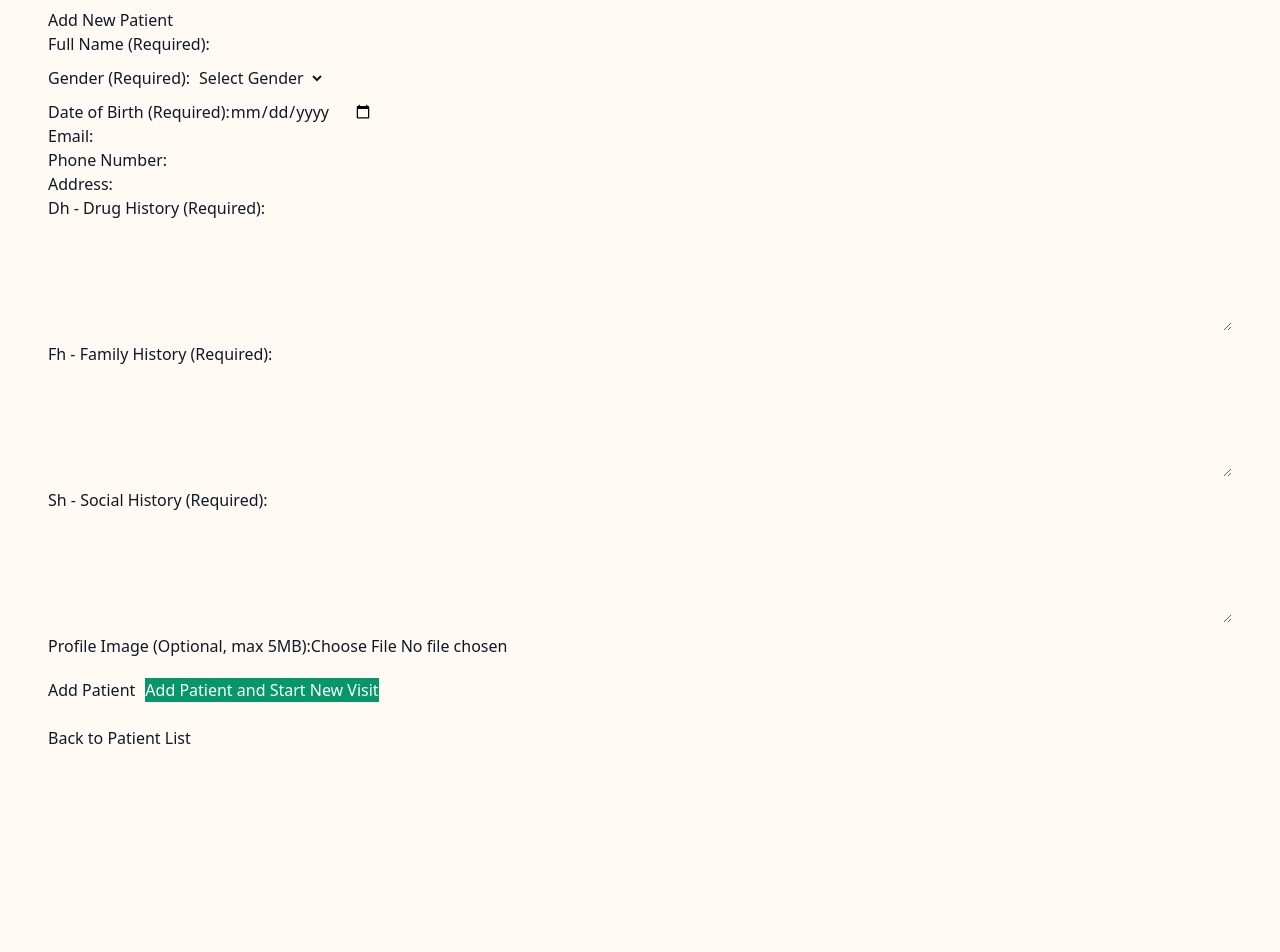
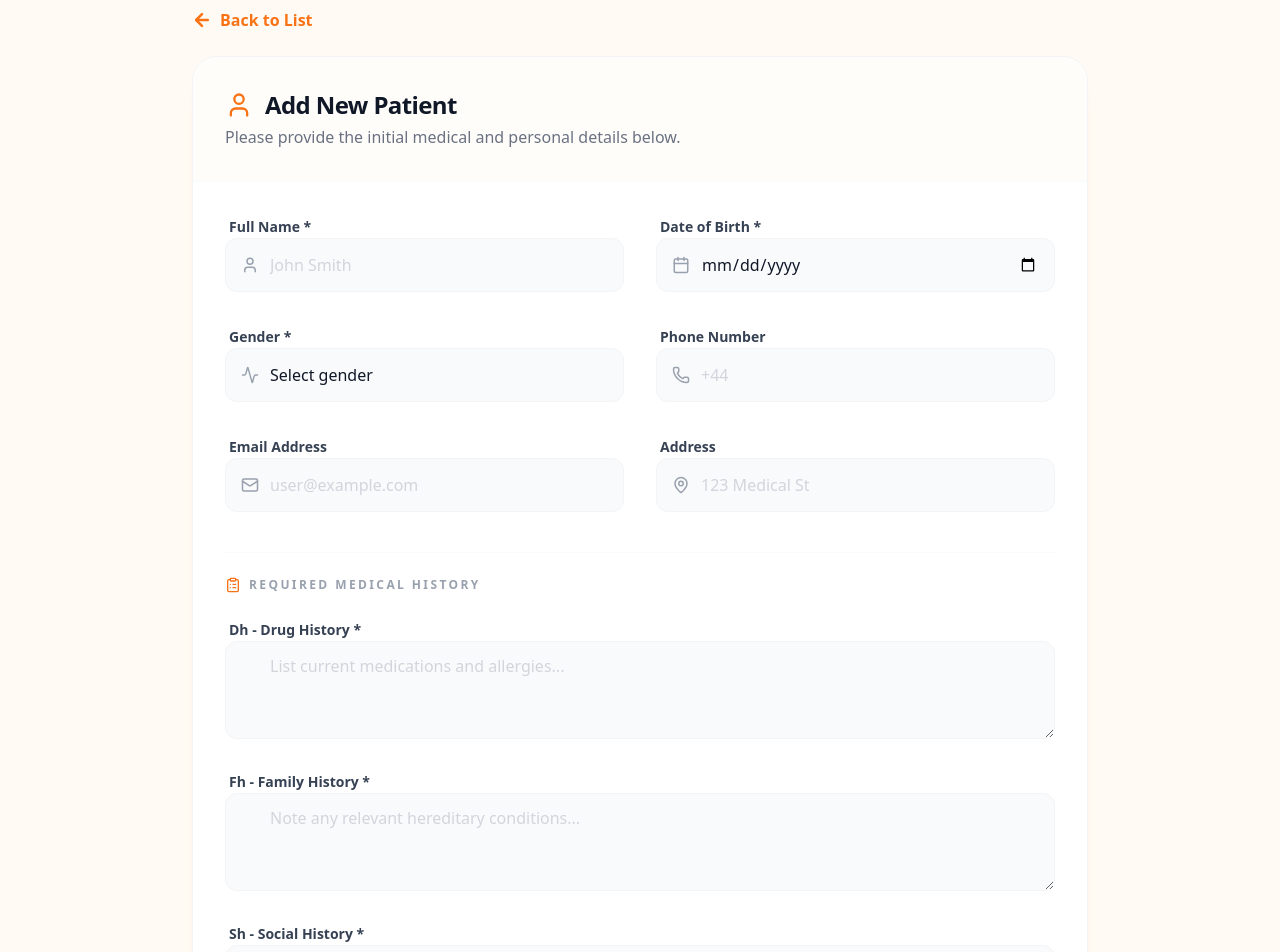
Before and after one commit to FaresRe1/PatientLookup, a Next.js app in the folder App/: page /add-client in a window 1280 px wide. Shown: the part 120-1072 px from the top of the page. Before the commit the page ends 918 px from the top, so only its background shows below. Built offline with nearby package versions, Linux system fonts and the light colour scheme.

Commit message:
UI for add patient

```diff
--- a/App/src/app/add-client/page.tsx
+++ b/App/src/app/add-client/page.tsx
@@ -1,222 +1,166 @@
 "use client";
-import { useState } from "react";
 import { useRouter } from "next/navigation";
 import Link from "next/link";
+import { User, Activity, ArrowLeft, Upload, Calendar, Phone, Mail, MapPin, ClipboardList } from "lucide-react";
+import { useAddPatient } from "src/hooks/useAddPatients"
 
 export default function AddClientPage() {
-  const [fullName, setFullName] = useState("");
-  const [gender, setGender] = useState("");
-  const [dob, setDob] = useState("");
-  const [email, setEmail] = useState("");
-  const [phoneNumber, setPhoneNumber] = useState("");
-  const [address, setAddress] = useState("");
-  const [drugHistory, setDrugHistory] = useState("");
-  const [familyHistory, setFamilyHistory] = useState("");
-  const [socialHistory, setSocialHistory] = useState("");
-  const [profileImage, setProfileImage] = useState<File | null>(null);
-  const [error, setError] = useState<string | null>(null);
-  const [success, setSuccess] = useState<string | null>(null);
+  const router = useRouter();
+  const { savePatient, isLoading, error } = useAddPatient();
 
-  const router = useRouter();
-  const handleSubmit = async (e: React.FormEvent, startNewVisit: boolean = false) => {
+  const handleFormSubmit = async (e: React.FormEvent<HTMLFormElement>, startNewVisit: boolean = false) => {
     e.preventDefault();
-    setError(null);
-    setSuccess(null);
 
-    if (!fullName.trim()) {
-      setError("Full Name is required.");
-      return;
-    }
-    if (!drugHistory.trim()) {
-      setError("Drug History (Dh) is required.");
-      return;
-    }
-    if (!familyHistory.trim()) {
-      setError("Family History (Fh) is required.");
-      return;
-    }
-    if (!socialHistory.trim()) {
-      setError("Social History (Sh) is required.");
-      return;
-    }
+    const formData = new FormData(e.currentTarget);
 
-    try {
-      const formData = new FormData();
-      formData.append('fullName', fullName);
-      formData.append('gender', gender);
-      formData.append('dob', dob);
-      formData.append('drugHistory', drugHistory);
-      formData.append('familyHistory', familyHistory);
-      formData.append('socialHistory', socialHistory);
-      if (email) formData.append('email', email);
-      if (phoneNumber) formData.append('phoneNumber', phoneNumber);
-      if (address) formData.append('address', address);
-      if (profileImage) formData.append('profileImage', profileImage);
+    const result = await savePatient(formData);
 
-      const response = await fetch("/api/clients", {
-        method: "POST",
-        body: formData,
-      });
-
-      if (!response.ok) {
-        const errorData = await response.json();
-        throw new Error(errorData.msg || "Failed to add client.");
-      }
-
-      const responseData = await response.json();
-      const newClientId = responseData.newClient.id;
-
-      setSuccess("Client added successfully!");
-      setFullName("");
-      setGender("")
-      setDob("");
-      setDrugHistory("");
-      setFamilyHistory("");
-      setSocialHistory("");
-      setEmail("");
-      setPhoneNumber("");
-      setAddress("");
-      setProfileImage(null);
-
+    if (result.success) {
       if (startNewVisit) {
-        router.push(`/clients/${newClientId}/new-visit`);
+        router.push(`/clients/${result.id}/new-visit`);
       } else {
         router.push("/");
       }
-    } catch (err: any) {
-      setError(err.message || "An unexpected error occurred.");
     }
   };
 
   return (
-    <div>
-      <h1>Add New Patient</h1>
-      <form onSubmit={handleSubmit}>
-        {error && <p style={{ color: 'red' }}>{error}</p>}
-        {success && <p style={{ color: 'green' }}>{success}</p>}
-        <div>
-          <label htmlFor="fullName">Full Name (Required):</label>
-          <input
-            id="fullName"
-            type="text"
-            value={fullName}
-            onChange={(e) => setFullName(e.target.value)}
-            required
-          />
+    <div className="max-w-4xl mx-auto space-y-6 pb-20">
+      {/* Header Navigation */}
+      <div className="flex items-center justify-between">
+        <Link
+          href="/"
+          className="flex items-center gap-2 text-brand-orange hover:text-brand-dark-orange font-bold transition-colors"
+        >
+          <ArrowLeft size={20} strokeWidth={3} />
+          Back to List
+        </Link>
       </div>
-        <div>
-          <label htmlFor="gender">Gender (Required):</label>
-          <select
-            id="gender"
-            value={gender}
-            onChange={(e) => setGender(e.target.value)}
-            required
-            style={{ padding: '5px', margin: '5px 0' }}
+
+      {/* Main Form Container */}
+      <div className="bg-white rounded-3xl shadow-clean border border-gray-100 overflow-hidden">
+        <div className="p-8 border-b border-gray-50 bg-orange-50/30">
+          <h2 className="text-2xl font-extrabold text-gray-900 tracking-tight flex items-center gap-3">
+            <User className="text-brand-orange" size={28} />
+            Add New Patient
+          </h2>
+          <p className="text-gray-500 mt-1 font-medium">Please provide the initial medical and personal details below.</p>
+        </div>
+
+        <form
+          onSubmit={(e) => handleFormSubmit(e)}
+          className="p-8 space-y-10"
         >
-            <option value="">Select Gender</option>
+          {error && (
+            <div className="p-4 bg-red-50 border border-red-100 text-red-600 rounded-xl text-sm font-bold animate-in fade-in zoom-in duration-300">
+              {error}
+            </div>
+          )}
+
+          {/* Personal Details Section */}
+          <div className="grid grid-cols-1 md:grid-cols-2 gap-8">
+            <FormGroup label="Full Name *" icon={<User size={18} />}>
+              <input name="fullName" type="text" required placeholder="John Smith" className="form-input-styled" />
+            </FormGroup>
+
+            <FormGroup label="Date of Birth *" icon={<Calendar size={18} />}>
+              <input name="dob" type="date" required className="form-input-styled" />
+            </FormGroup>
+
+            <FormGroup label="Gender *" icon={<Activity size={18} />}>
+              <select name="gender" required className="form-input-styled appearance-none cursor-pointer">
+                <option value="">Select gender</option>
                 <option value="Male">Male</option>
                 <option value="Female">Female</option>
               </select>
+            </FormGroup>
+
+            <FormGroup label="Phone Number" icon={<Phone size={18} />}>
+              <input name="phoneNumber" type="tel" placeholder="+44 " className="form-input-styled" />
+            </FormGroup>
+
+            <FormGroup label="Email Address" icon={<Mail size={18} />}>
+              <input name="email" type="email" placeholder="user@example.com" className="form-input-styled" />
+            </FormGroup>
+
+            <FormGroup label="Address" icon={<MapPin size={18} />}>
+              <input name="address" type="text" placeholder="123 Medical St" className="form-input-styled" />
+            </FormGroup>
           </div>
-        <div>
-          <label htmlFor="dob">Date of Birth (Required):</label>
+
+          {/* Medical History Section */}
+          <div className="space-y-6 pt-6 border-t border-gray-50">
+            <h3 className="text-xs font-black text-gray-400 uppercase tracking-[0.2em] flex items-center gap-2">
+              <ClipboardList size={16} className="text-brand-orange" />
+              Required Medical History
+            </h3>
+
+            <FormGroup label="Dh - Drug History *">
+              <textarea name="drugHistory" rows={3} required placeholder="List current medications and allergies..." className="form-input-styled py-3" />
+            </FormGroup>
+
+            <FormGroup label="Fh - Family History *">
+              <textarea name="familyHistory" rows={3} required placeholder="Note any relevant hereditary conditions..." className="form-input-styled py-3" />
+            </FormGroup>
+
+            <FormGroup label="Sh - Social History *">
+              <textarea name="socialHistory" rows={3} required placeholder="Smoking, exercise, occupation, etc..." className="form-input-styled py-3" />
+            </FormGroup>
+          </div>
+
+          {/* File Upload */}
+          <div className="pt-6 border-t border-gray-50">
+            <label className="text-sm font-bold text-gray-700 mb-3 block">Profile Image (Optional)</label>
+            <div className="relative group">
               <input
-            id="dob"
-            type="date"
-            value={dob}
-            onChange={(e) => setDob(e.target.value)}
-            required
+                type="file"
+                name="profileImage"
+                accept="image/*"
+                className="absolute inset-0 w-full h-full opacity-0 cursor-pointer z-10"
               />
+              <div className="border-2 border-dashed border-gray-200 rounded-2xl p-10 text-center bg-gray-50 group-hover:bg-orange-50 group-hover:border-brand-orange/30 transition-all">
+                <Upload className="mx-auto text-brand-orange mb-2" size={32} />
+                <p className="text-gray-800 font-bold">Click to upload photo</p>
+                <p className="text-xs text-gray-400 mt-1 uppercase tracking-widest font-bold">Max size 5MB</p>
               </div>
-        <div>
-          <label htmlFor="email">Email:</label>
-          <input
-            id="email"
-            type="email"
-            value={email}
-            onChange={(e) => setEmail(e.target.value)}
-          />
             </div>
-        <div>
-          <label htmlFor="phoneNumber">Phone Number:</label>
-          <input
-            id="phoneNumber"
-            type="tel"
-            value={phoneNumber}
-            onChange={(e) => setPhoneNumber(e.target.value)}
-          />
           </div>
-        <div>
-          <label htmlFor="address">Address:</label>
-          <input
-            id="address"
-            type="text"
-            value={address}
-            onChange={(e) => setAddress(e.target.value)}
-          />
-        </div>
-        <div>
-          <label htmlFor="drugHistory">Dh - Drug History (Required):</label>
-          <textarea
-            id="drugHistory"
-            value={drugHistory}
-            onChange={(e) => setDrugHistory(e.target.value)}
-            required
-            rows={4}
-            style={{ width: '100%', padding: '5px', margin: '5px 0' }}
-          />
-        </div>
-        <div>
-          <label htmlFor="familyHistory">Fh - Family History (Required):</label>
-          <textarea
-            id="familyHistory"
-            value={familyHistory}
-            onChange={(e) => setFamilyHistory(e.target.value)}
-            required
-            rows={4}
-            style={{ width: '100%', padding: '5px', margin: '5px 0' }}
-          />
-        </div>
-        <div>
-          <label htmlFor="socialHistory">Sh - Social History (Required):</label>
-          <textarea
-            id="socialHistory"
-            value={socialHistory}
-            onChange={(e) => setSocialHistory(e.target.value)}
-            required
-            rows={4}
-            style={{ width: '100%', padding: '5px', margin: '5px 0' }}
-          />
-        </div>
-        <div>
-          <label htmlFor="profileImage">Profile Image (Optional, max 5MB):</label>
-          <input
-            id="profileImage"
-            type="file"
-            accept="image/*"
-            onChange={(e) => {
-              const file = e.target.files?.[0] || null;
-              if (file && file.size > 5 * 1024 * 1024) {
-                alert("Profile image must be smaller than 5MB");
-                e.target.value = "";
-                setProfileImage(null);
-              } else {
-                setProfileImage(file);
-              }
+
+          {/* Action Buttons */}
+          <div className="flex flex-col md:flex-row gap-4 pt-10">
+            <button
+              type="submit"
+              disabled={isLoading}
+              className="flex-2 bg-brand-orange hover:bg-brand-dark-orange text-white py-4 rounded-2xl font-black shadow-lg shadow-orange-500/20 transition-all active:scale-95 disabled:opacity-50"
+            >
+              {isLoading ? "Saving..." : "ADD PATIENT"}
+            </button>
+            <button
+              type="button"
+              disabled={isLoading}
+              onClick={(e) => {
+                const form = e.currentTarget.closest('form');
+                if (form) handleFormSubmit({ preventDefault: () => {}, currentTarget: form } as any, true);
               }}
-          />
-        </div>
-        <div style={{ marginTop: '20px', display: 'flex', gap: '10px' }}>
-          <button type="submit">Add Patient</button>
-          <button type="button" onClick={(e) => handleSubmit(e, true)} style={{ backgroundColor: '#059669', color: 'white' }}>
-            Add Patient and Start New Visit
+              className="flex-2 bg-emerald-600 hover:bg-emerald-700 text-white py-4 rounded-2xl font-black shadow-lg shadow-emerald-500/20 transition-all active:scale-95 disabled:opacity-50"
+            >
+              ADD & START VISIT
             </button>
           </div>
         </form>
-      <br />
-      <button>
-        <Link href="/">Back to Patient List</Link>
-      </button>
+      </div>
     </div>
   );
 }
+
+function FormGroup({ label, icon, children }: { label: string, icon?: React.ReactNode, children: React.ReactNode }) {
+  return (
+    <div className="space-y-2">
+      <label className="text-sm font-bold text-gray-700 ml-1">{label}</label>
+      <div className="relative">
+        {icon && <div className="absolute left-4 top-1/2 -translate-y-1/2 text-gray-400">{icon}</div>}
+        {children}
+      </div>
+    </div>
+  );
+}
--- /dev/null
+++ b/App/src/hooks/useAddPatients.tsx
@@ -0,0 +1,24 @@
+import { useState } from "react";
+
+export function useAddPatient() {
+  const [isLoading, setIsLoading] = useState(false);
+  const [error, setError] = useState<string | null>(null);
+
+  const savePatient = async (formData: FormData) => {
+    setIsLoading(true);
+    setError(null);
+    try {
+      const res = await fetch("/api/clients", { method: "POST", body: formData });
+      if (!res.ok) throw new Error("Failed to save patient.");
+      const data = await res.json();
+      return { success: true, id: data.newClient.id };
+    } catch (err: any) {
+      setError(err.message);
+      return { success: false };
+    } finally {
+      setIsLoading(false);
+    }
+  };
+
+  return { savePatient, isLoading, error };
+}
--- a/App/src/styles/globals.css
+++ b/App/src/styles/globals.css
@@ -13,3 +13,9 @@
     @apply bg-brand-cream text-gray-900 antialiased;
   }
 }
+
+@layer components {
+.form-input-styled {
+@apply w-full pl-11 pr-4 py-3.5 bg-gray-50 border border-gray-100 rounded-xl focus:ring-4 focus:ring-orange-100 focus:bg-white outline-none transition-all placeholder:text-gray-300 text-gray-900 font-medium;
+}
+}
```
Lines whose indentation alone changed are shown as unchanged.
